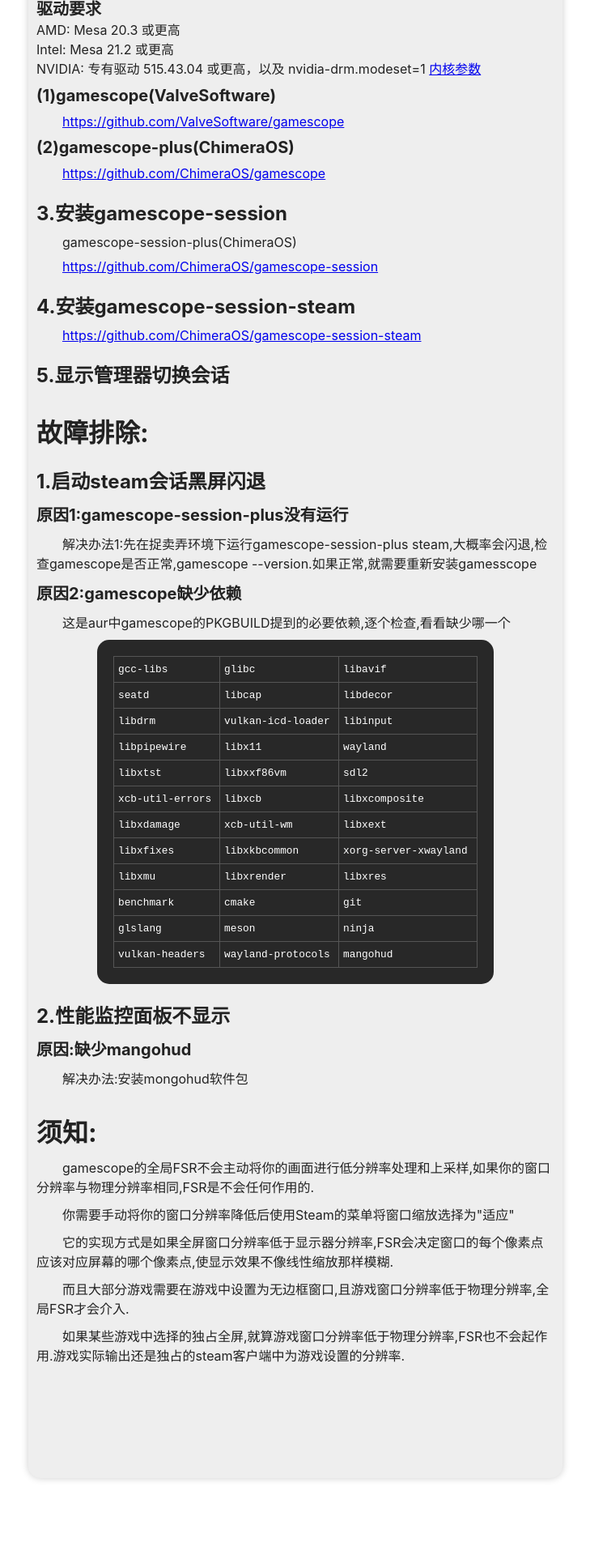
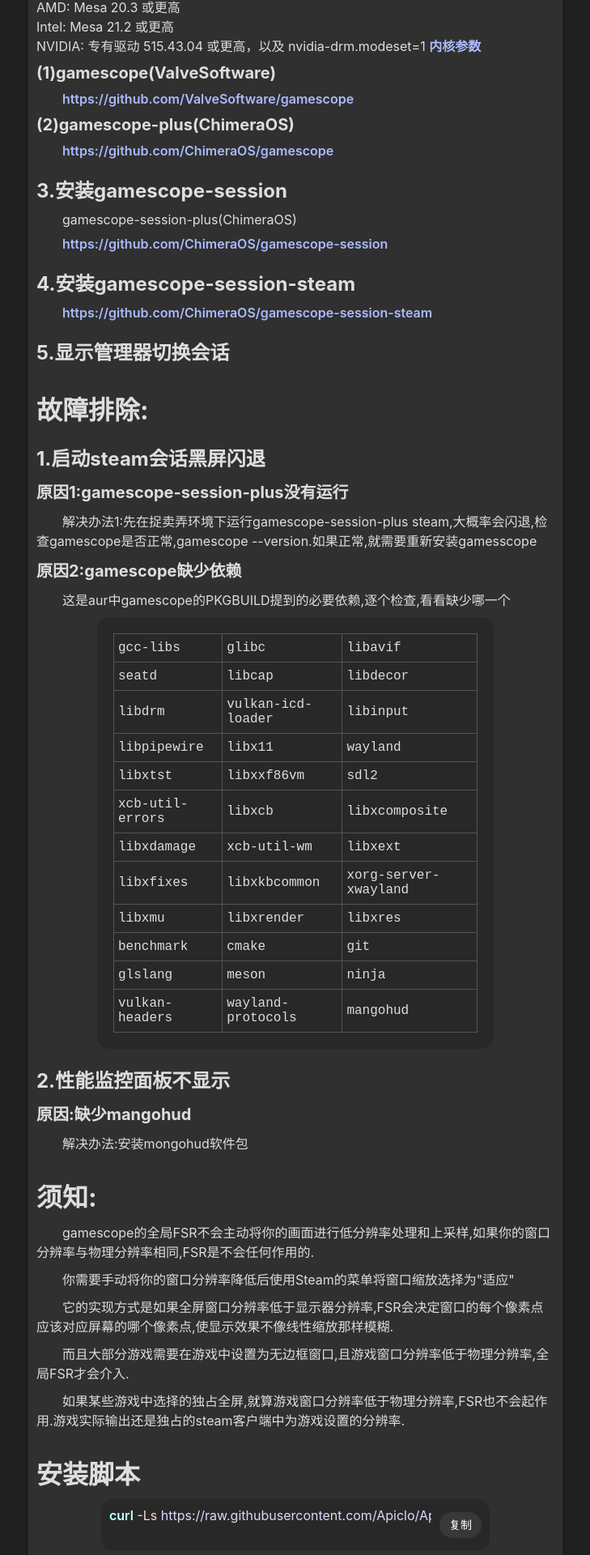
Before and after one commit to Apiclo/Apiclo.github.io, a PHP site: page /shells/steam-session.html in a window 1280 px wide. Shown: the part 880-2800 px from the top of the page at 81% size, without its empty margins (275-1004 px from the left). Before the commit the page ends 2708 px from the top, so only its background shows below. Run offline with PHP 8.4, Linux system fonts and the light colour scheme.

Commit message:
更新gamescope介绍页

```diff
--- a/css/custom.css
+++ b/css/custom.css
@@ -15,8 +15,40 @@
 		Hiragino Sans GB,
 		Microsoft YaHei,
 		sans-serif;
+	overflow-x: hidden;
+	transition: 0.3s;
 }
 
+/* 自定义滚动条样式 */
+.inlinecode>div::-webkit-scrollbar {
+	height: 12px;
+
+	/* 滚动条的高度 */
+}
+
+.inlinecode>div::-webkit-scrollbar-track {
+	background: #333;
+	/* 滚动条背景 */
+	border-radius: 10px;
+
+	/* 圆角 */
+}
+
+.inlinecode>div::-webkit-scrollbar-thumb {
+	background: #888;
+	/* 滚动条滑块的颜色 */
+	border-radius: 10px;
+	transition: 0.3s;
+
+	/* 滑块圆角 */
+}
+
+.inlinecode>div::-webkit-scrollbar-thumb:hover {
+	background: #555;
+	/* 滑块悬停时的颜色 */
+	transition: 0.3s;
+
+}
 
 
 body {
@@ -58,15 +90,32 @@
 	line-height: 50px;
 	width: 100%;
 	color: #fff;
-	background-color: #000;
+	background-color: #111;
 	border-bottom: #333 1px solid;
 	padding: 0px 2px;
 }
 
 .navtext {
-	color: #fff;
-	margin: 0px 5px;
 	text-decoration: none;
+}
+
+.navtext:hover {
+	background-color: #666 !important;
+}
+
+.navleft {
+	position: absolute;
+	left: 12px;
+	top: 5px;
+}
+
+.navright {
+	position: absolute;
+	right: 12px;
+	top: 10px;
+	height: 32px;
+	line-height: 30px;
+	padding: 0px;
 }
 
 /*logo*/
@@ -167,22 +216,63 @@
 }
 
 .text-card {
-	background: #eee;
+	background-color: #eee;
 	background-size: 400%;
-	padding: 5px 10px 5px 10px;
-	margin: 3%;
+	padding: 5px 10px;
 	max-width: 640px;
 	border-radius: 15px;
-	border: 1px;
 	box-shadow: 0 0 10px rgba(0, 0, 0, 0.2);
 	transition-duration: 0.3s;
 	text-decoration: none;
-	font-size: 0.8rem;
+	font-size: 1rem;
 	color: #222;
+}
+
+
+.inlinecode {
+	max-width: 480px;
+	margin: 10px auto;
+	padding: 10px;
+	height: 64px;
+	/* 右侧留出空间给按钮 */
+	border-radius: 15px;
+	color: #eee;
+	background-color: #282828;
+	box-sizing: border-box;
+	overflow-x: hidden;
+	white-space: nowrap;
+	position: relative;
+	/* 使按钮相对定位基于此容器 */
 
 }
 
+.inlinecode>div {
+	overflow-x: auto;
+	white-space: nowrap;
+	padding-bottom: 12px;
+	transform: translateY(0);
+}
 
+.copy-button {
+	position: relative;
+	float: right;
+	margin-left: 10px;
+	transform: translateY(6px);
+	height: 32px;
+	line-height: 32px;
+	text-align: center;
+	width: 52px;
+	border: none;
+	border-radius: 1115px;
+	background-color: rgb(56, 56, 56);
+	color: white;
+	cursor: pointer;
+	font-size: 14px;
+}
+
+.copy-button:hover {
+	background-color: #979797;
+}
 
 /*兼容PC*/
 .pcs {
--- a/index.html
+++ b/index.html
@@ -13,6 +13,7 @@
     <a class="main-button" href="tel:110">拨打电话</a>
     <a class="sec-button" href="time_small_sc.html">简易时钟</a>
     <a class="trd-button" href="FullscreenTime.html">全屏时间</a>
+    <a class="fth-button" href="shells/steam-session.html">安装gamescope</a>
     <table cellspacing="0" border="0" class="table">
         <tr>
             <td align="center">
--- a/shells/steam-session.html
+++ b/shells/steam-session.html
@@ -6,8 +6,24 @@
     <meta charset="utf-8">
     <title>安装须知</title>
     <style>
+        body {
+            background-color: #202020;
+        }
+
+        .text-card {
+            background-color: #303030;
+            color: #dedede;
+            margin: 10px;
+        }
+
+        a {
+            color: #abbbff;
+            font-weight: 600;
+            text-decoration: none;
+        }
+
         td {
-            color: #fff;
+            color: #dedede;
             font-family: 'Courier New', 'Ubuntu Mono', Courier, monospace !important;
             padding: 0.5rem 5px;
             text-align: left;
@@ -40,10 +56,15 @@
 
 <body>
     <div class="navbar">
-        <a href="#t1" class="navtext href-card">安装流程</a>
-        <a href="#t2" class="navtext href-card">故障排除</a>
-        <a href="#t3" class="navtext href-card">须知</a>
-        <a href="https://github.com/Apiclo/Apiclo.github.io/tree/master/shells" class="navtext href-card">github托管地址</a>
+        <div class="navleft"><img src="../img/favicon.png" width="40" height="40"></div>
+    </div>
+    <div class="navright">
+        <a href="#t1" class="navtext text-card">安装流程</a>
+        <a href="#t2" class="navtext text-card">故障排除</a>
+        <a href="#t3" class="navtext text-card">须知</a>
+        <a href="#t4" class="navtext text-card">安装脚本</a>
+        <a href="https://github.com/Apiclo/Apiclo.github.io/tree/master/shells" class="navtext text-card">github托管地址</a>
+    </div>
     </div>
     <div class="text-card">
         <h1 id="t1">安装流程</h1>
@@ -176,13 +197,42 @@
         <p>它的实现方式是如果全屏窗口分辨率低于显示器分辨率,FSR会决定窗口的每个像素点应该对应屏幕的哪个像素点,使显示效果不像线性缩放那样模糊.</p>
         <p>而且大部分游戏需要在游戏中设置为无边框窗口,且游戏窗口分辨率低于物理分辨率,全局FSR才会介入.</p>
         <p>如果某些游戏中选择的独占全屏,就算游戏窗口分辨率低于物理分辨率,FSR也不会起作用.游戏实际输出还是独占的steam客户端中为游戏设置的分辨率.</p>
+        <h1 id="t4">安装脚本</h1>
+        <div class="inlinecode">
+
+            <button class="copy-button" onclick="copyToClipboard()">复制</button>
+            <div>
+                <span style="color: rgb(193, 255, 255);font-weight: 600">curl</span>
+                <span style="color: rgb(255, 214, 209);">-Ls</span>
+                <span
+                    style="color: rgb(218, 218, 255);">https://raw.githubusercontent.com/Apiclo/Apiclo.github.io/master/shells/steamos.sh</span>
+                <span style="color: rgb(255, 214, 209);">-o</span>
+                <span style="color: rgb(218, 218, 255);"> steam-session.sh </span>
+                <span> && </span>
+                <span style="color: rgb(193, 255, 255);font-weight: 600">/bin/bash</span>
+                <span style="color: rgb(218, 218, 255);">steam-session.sh</span>
+            </div>
+        </div>
         <br><br><br><br><br><br><br><br><br>
     </div>
 
     <br><br><br><br><br><br><br><br><br>
     <br><br><br><br><br><br><br><br><br>
     <br><br><br><br><br><br><br><br><br>
+    <script>
+        function copyToClipboard() {
+            // 获取代码内容
+            const codeContent = document.querySelector('.inlinecode > div').innerText;
 
+            // 创建一个临时文本区域来复制内容
+            const textArea = document.createElement('textarea');
+            textArea.value = codeContent;
+            document.body.appendChild(textArea);
+            textArea.select();
+            document.execCommand('copy');
+            document.body.removeChild(textArea);
+        }
+    </script>
 </body>
 
 </html>
```
Also changed, not shown: css/call.css (+29 -5 lines).
